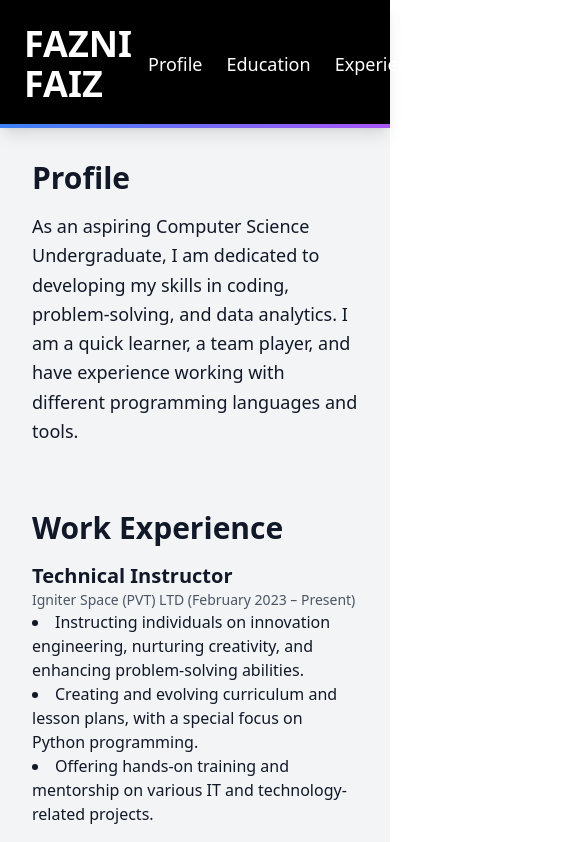
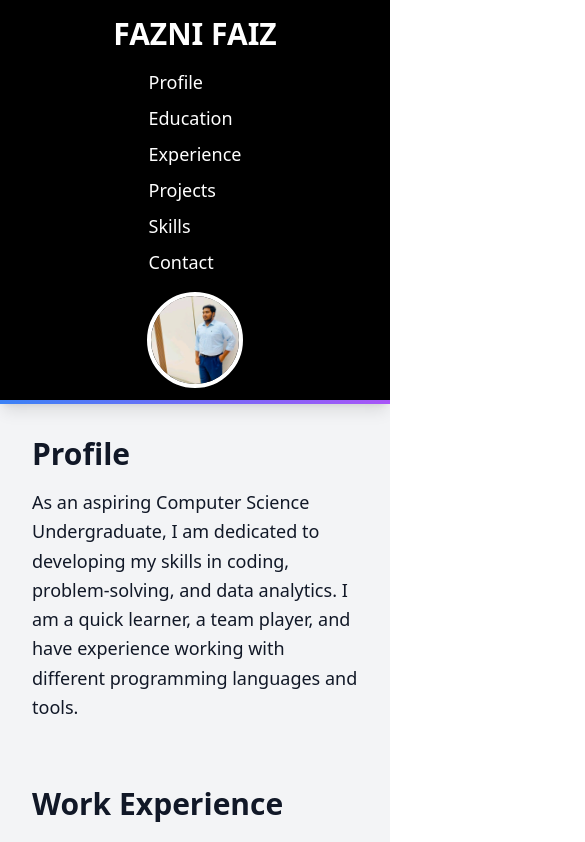
Before and after one commit to fazni-faiz/fazni_portfolio, a React (Create React App) app: page / in a window 390 px wide. Shown: the top 842 px of the page, 585 px wide, since content can reach past the window. Built offline with nearby package versions, Linux system fonts and the light colour scheme.

Commit message:
update 3

```diff
--- a/src/components/Header.js
+++ b/src/components/Header.js
@@ -3,13 +3,13 @@ import fazniImage from '../img/fazni.jpeg';
 
 const Header = () => {
   return (
-    <header className="bg-black text-white p-6 shadow-lg relative">
-      <div className="container mx-auto flex justify-between items-center">
+    <header className="bg-black text-white p-4 md:p-6 shadow-lg relative">
+      <div className="container mx-auto flex flex-col md:flex-row justify-between items-center">
         {/* Left Side: Name and Navigation */}
-        <div className="flex items-center space-x-4">
-          <h1 className="text-4xl font-bold"> FAZNI FAIZ</h1>
+        <div className="flex flex-col md:flex-row items-center space-y-4 md:space-y-0 md:space-x-6">
+          <h1 className="text-3xl md:text-4xl font-bold">FAZNI FAIZ</h1>
           <nav>
-            <ul className="flex space-x-6 text-lg">
+            <ul className="flex flex-col md:flex-row space-y-2 md:space-y-0 md:space-x-6 text-lg">
               <li><a href="#profile" className="hover:text-gray-400">Profile</a></li>
               <li><a href="#education" className="hover:text-gray-400">Education</a></li>
               <li><a href="#experience" className="hover:text-gray-400">Experience</a></li>
@@ -20,8 +20,8 @@ const Header = () => {
           </nav>
         </div>
 
-
-        <div className="w-16 h-16 md:w-24 md:h-24 rounded-full overflow-hidden border-4 border-white">
+        {/* Right Side: Image */}
+        <div className="w-24 h-24 md:w-28 md:h-28 lg:w-32 lg:h-32 rounded-full overflow-hidden border-4 border-white mt-4 md:mt-0">
           <img src={fazniImage} alt="Mohamed Fais Mohamed Fasni" className="w-full h-full object-cover"/>
         </div>
       </div>
```
